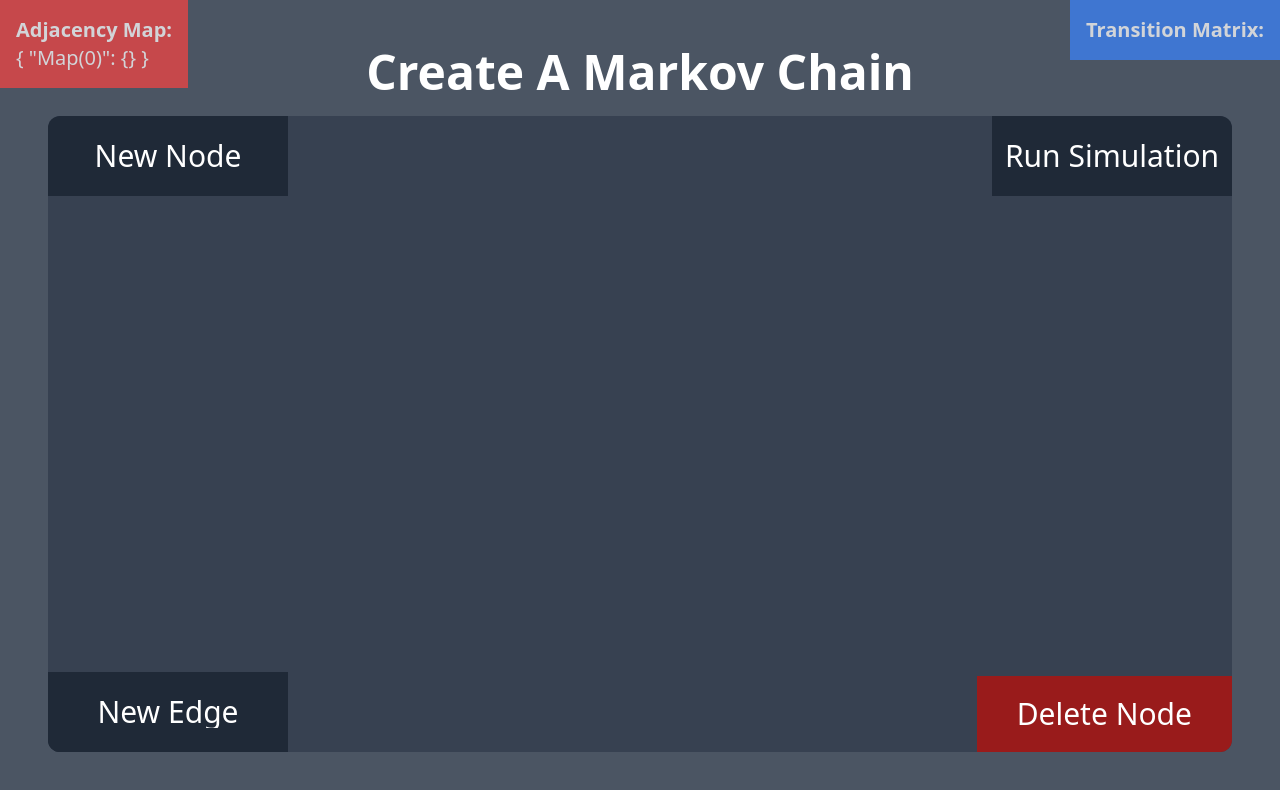
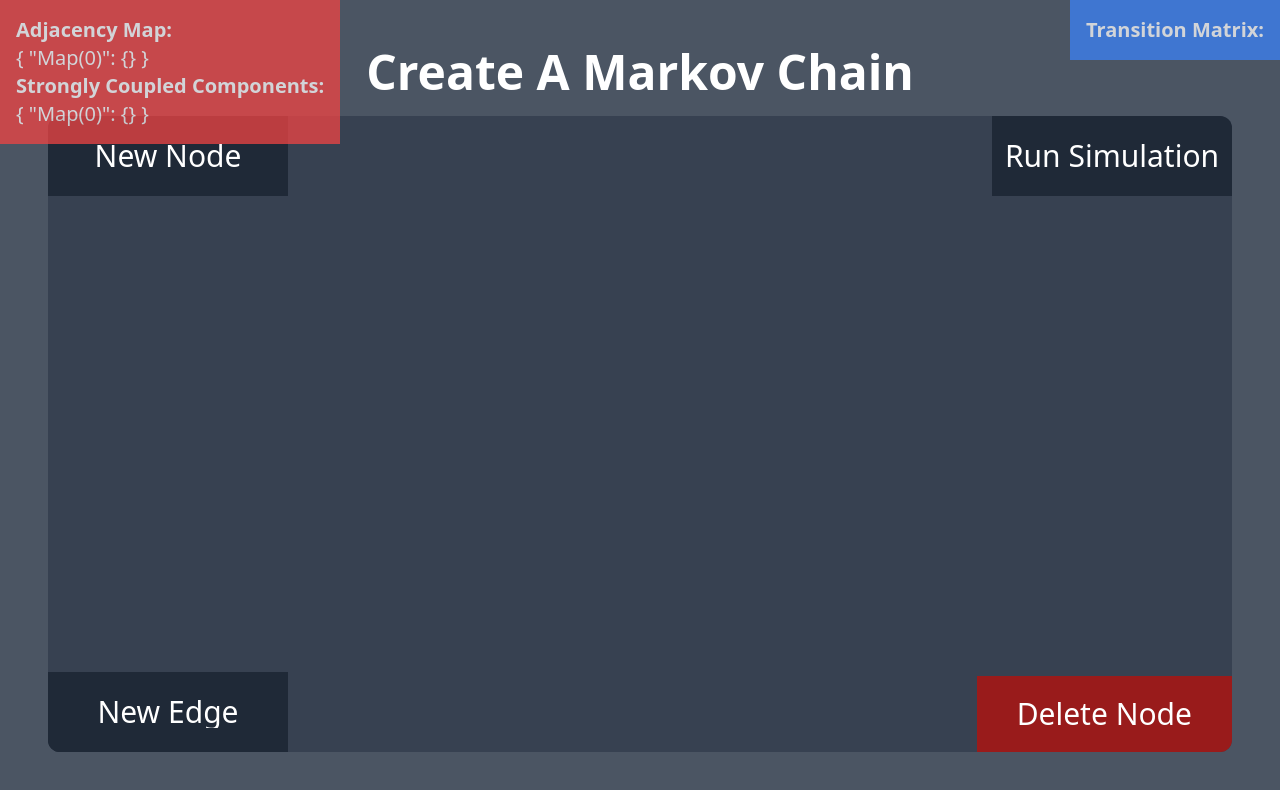
Before and after one commit to Yonava/markov-chains, a Vue app in the folder client/: page / in a window 1280 px wide. Shown: the top 790 px of the page. Built offline with nearby package versions, Linux system fonts and the light colour scheme.

Commit message:
component node and strongly connected component sig

```diff
--- /dev/null
+++ b/client/src/StronglyCoupled.ts
@@ -0,0 +1,26 @@
+// finds strongly coupled components given an adjacency map
+
+// node id -> list of child node ids
+type AdjacencyMap = Map<number, number[]>;
+
+// node data contains the data associated with a node representing a strongly coupled component
+
+type ComponentNode = {
+  id: number;
+  nodesInComponent: Set<number>;
+}
+
+// once we figure out which nodes belong to which strongly coupled component, we will assign edges between strongly coupled components. By iterating over each node in nodesInComponent and looking them up in the adjacency map, we add an edge between the strongly coupled component and the strongly coupled component that the node belongs to as long as the strongly coupled component is not the same as the strongly coupled component that the node belongs to.
+
+// the resulting adjacency map will be a crunched down version of the original adjacency map, in which no cycles exist because all strongly coupled components have been collapsed into a single node.
+
+export function findStronglyCoupledComponents(adjacencyMap: AdjacencyMap): AdjacencyMap {
+    const stronglyCoupledComponents: AdjacencyMap = new Map();
+    const visited: Set<number> = new Set();
+
+    return stronglyCoupledComponents;
+}
+
+const dfs = (): void => {
+
+}
--- a/client/src/views/HomeView.vue
+++ b/client/src/views/HomeView.vue
@@ -1,7 +1,9 @@
 <template>
   <div class="absolute w-full h-full bg-gray-600">
     <div class="flex flex-col items-center justify-center h-full p-12">
-      <h1 class="text-5xl font-bold text-white mb-5">
+      <h1
+        class="text-5xl font-bold text-white mb-5"
+      >
         Create A Markov Chain
       </h1>
       <div class="w-full h-[900px] bg-gray-700 rounded-xl relative overflow-hidden">
@@ -82,6 +84,12 @@
       <div>
         {{ adjacencyMap }}
       </div>
+      <b>
+        Strongly Coupled Components:
+      </b>
+      <div>
+        {{ stronglyCoupled }}
+      </div>
     </div>
 
     <div
@@ -106,6 +114,7 @@
 <script setup lang="ts">
 import { ref, computed, type ComponentPublicInstance } from 'vue'
 import { useDraggable } from '@vueuse/core'
+import { findStronglyCoupledComponents } from '@/StronglyCoupled';
 
 type Node = {
   id: number
@@ -295,4 +304,6 @@ const transitionMatrix = computed(() => Array.from(adjacencyMap.value).reduce((a
   acc.push(row)
   return acc
 }, [] as number[][]))
+
+const stronglyCoupled = computed(() =>  findStronglyCoupledComponents(adjacencyMap.value))
 </script>
```
